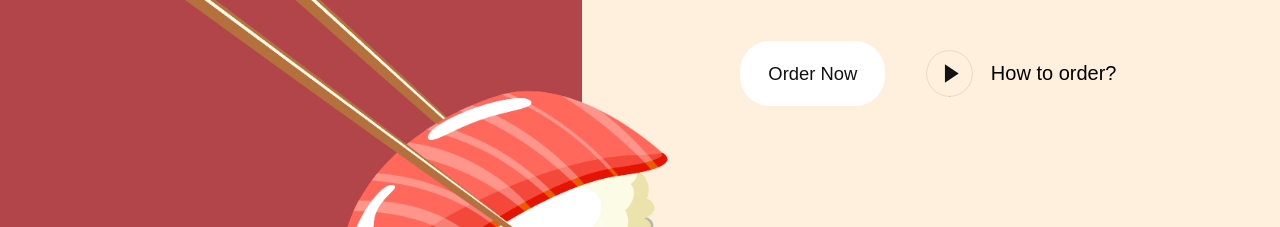
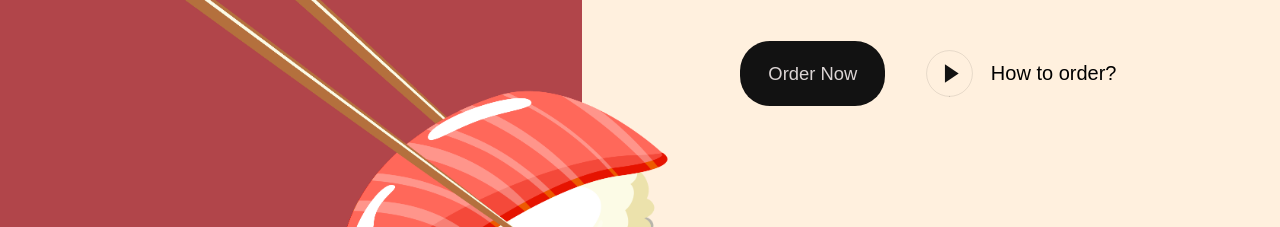
Before and after one commit to druxvh/sushiSite, a website built with Vite: page index.html in a window 1280 px wide. In both pictures the pointer is over the button "Order Now". Shown: the part 413-640 px from the top of the page. Built offline with nearby package versions, Linux system fonts and the light colour scheme.

Commit message:
fix order btn

```diff
--- a/css/sections/hero.css
+++ b/css/sections/hero.css
@@ -58,12 +58,10 @@
   background-color: var(--secondary-color);
   font-size: 1.15rem;
   cursor: pointer;
-  transition: background-color 0.5s ease-in;
 }
 
 .hero-content__order-button:hover {
-  background-color: #fff;
-  color: #111;
+  color: #dbd4d4;
 }
 .hero-content__play-button {
   border-radius: 30px;
```
